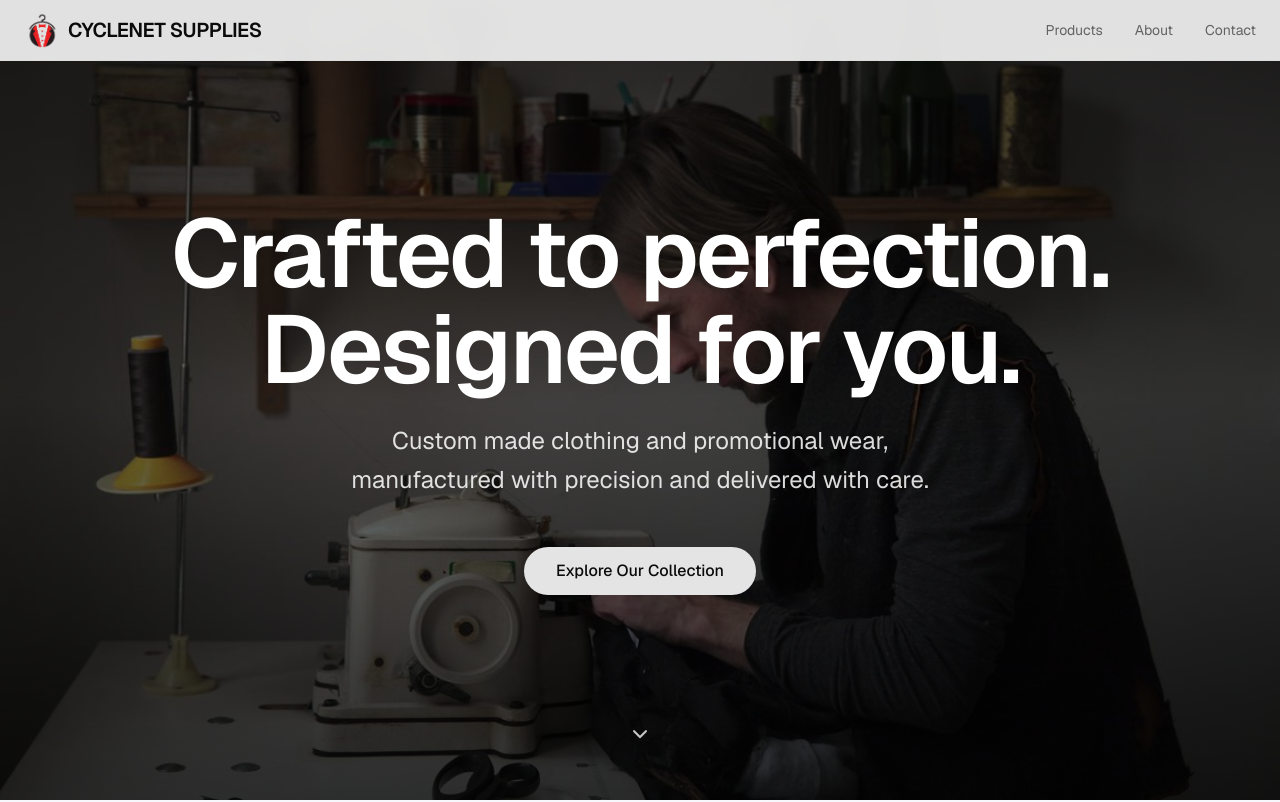
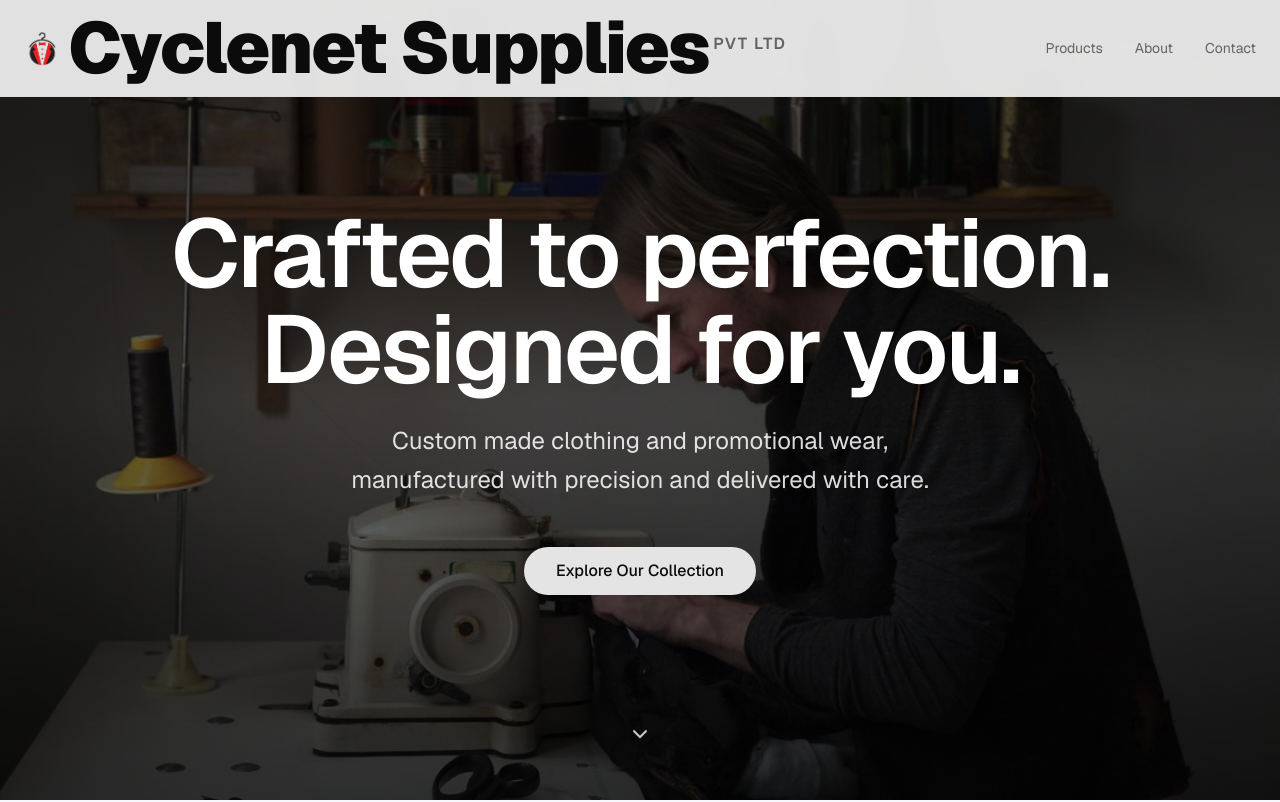
Before and after one commit to tech-savvy-consultancy/Cyclenet-website, a Next.js app: page / in a window 1280 px wide. Shown: the top 802 px of the page. Built offline with nearby package versions, Linux system fonts and the light colour scheme.

Commit message:
feat: enhance header with new title format and company suffix
Co-authored-by: tech-savvy-consultancy <210969419+tech-savvy-consultancy@users.noreply.github.com>

```diff
--- a/app/page.tsx
+++ b/app/page.tsx
@@ -242,8 +242,8 @@ function AnimatedSection({
     <div
       ref={ref}
       className={`transition-[opacity,transform] duration-500 ease-out will-change-[opacity,transform] ${isVisible
-          ? 'opacity-100 translate-y-0'
-          : 'opacity-0 translate-y-4'
+        ? 'opacity-100 translate-y-0'
+        : 'opacity-0 translate-y-4'
         } ${className}`}
       style={{ transitionDelay: `${delay}ms` }}
     >
@@ -269,9 +269,12 @@ export default function Page() {
               priority
               className="w-9 h-9"
             />
-            <span className="text-xl font-semibold tracking-tight text-foreground">
-              CYCLENET SUPPLIES
-            </span>
+           <h1 className="text-5xl md:text-7xl font-black tracking-tight leading-none">
+  Cyclenet Supplies
+  <span className="relative -top-6 ml-1 text-xs md:text-base font-semibold uppercase tracking-widest text-muted-foreground">
+    Pvt Ltd
+  </span>
+</h1>
           </div>
 
           {/* Desktop Navigation */}
```
